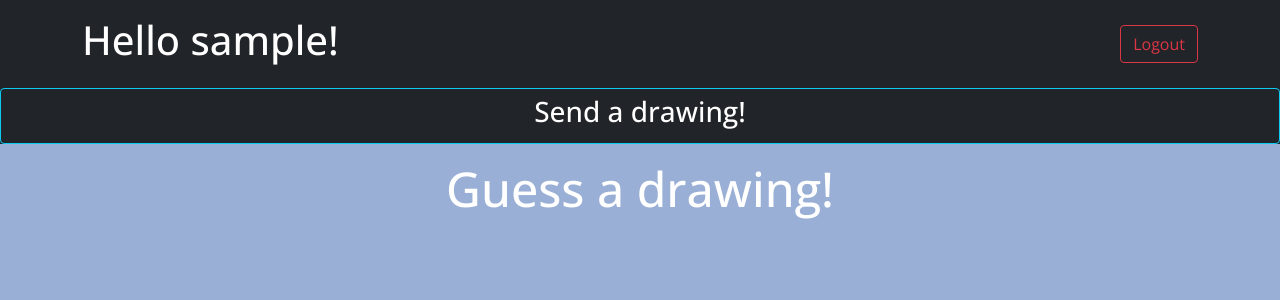
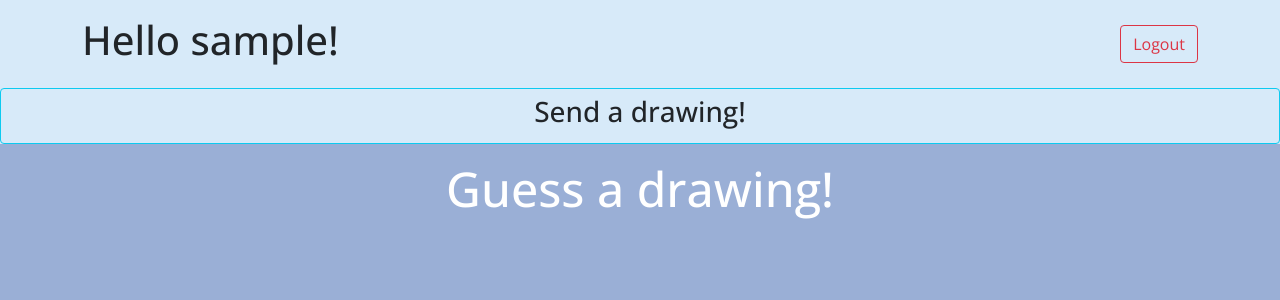
Before and after one commit to PPadilla44/draw_something, a Flask app: template flask_app/templates/dashboard.html in a window 1280 px wide. Shown: the top 300 px of the page. Run offline with Flask 2, Linux system fonts and the light colour scheme; the template is opened without the code that fills it: most values are stand-ins (such as "Sample title", 1, 10 or a date in 2020); data that the repository does not hold is empty; parts of the project's set-up code (start-up, migrations or seed data) failed here and were passed over.

Commit message:
added favicon and cancel button for searches

```diff
--- a/flask_app/controllers/controller_drawing.py
+++ b/flask_app/controllers/controller_drawing.py
@@ -45,6 +45,9 @@ def get_drawing():
 @app.route("/game/guess/<id>")
 def guess_drawing(id):
 
+    if "uuid" not in session:
+        return redirect("/register")
+
     drawing = model_drawing.Drawing.get_drawing_by_id({'id': id})
 
     if(drawing['receiver_id'] != session['uuid']):
@@ -63,6 +66,9 @@ def guess_drawing(id):
 @app.route("/delete/drawing/<int:id>")
 def delete_drawing(id):
 
+    if "uuid" not in session:
+        return redirect("/register")
+
     drawing = model_drawing.Drawing.get_drawing_by_id({'id': id})
 
     if (session['uuid'] != drawing['receiver_id']):
--- a/flask_app/controllers/controller_routes.py
+++ b/flask_app/controllers/controller_routes.py
@@ -27,6 +27,9 @@ def show_reg():
 
 @app.route("/dashboard")
 def dashboard():
+    print(session)
+    if "uuid" not in session:
+        return redirect("/register")
 
     context = {
         "curUser" : model_user.User.get_user_by_id( { "id": session["uuid"] } ),
--- a/flask_app/static/css/drawing.css
+++ b/flask_app/static/css/drawing.css
@@ -66,19 +66,20 @@ body
 }
 
 .select-user {
-    background-color: rgb(33, 37, 41);
-    color: white;
+    background-color: #D7EAF9;
+    /* background-color: rgb(33, 37, 41); */
+    color: black;
 }
 
 .select-user:hover {
-    background-color: rgb(108, 117, 125);
+    background-color: #9AAFD6;
+    /* background-color: rgb(108, 117, 125); */
     font-size: larger;
     transition: .5s;
 
 }
 
 .select-user:hover h4 {
-    color: black;
     font-size: 1.7rem;
     font-weight: 700;
     transition: .5s;
--- a/flask_app/static/js/game.js
+++ b/flask_app/static/js/game.js
@@ -2,6 +2,7 @@ var userList;
 var who;
 var gamesDom;
 var sendBtn;
+var collapseBtn;
 var searchForm;
 var dashTitle;
 
@@ -23,6 +24,7 @@ window.onload = () => {
     userList = document.getElementById("userList")
     who = document.getElementById("who")
     sendBtn = document.getElementById('send-button');
+    collapseBtn = document.getElementById('collapse-btn');
     gamesDom = document.getElementById('games');
     searchForm = document.getElementById('search');
     dashTitle = document.getElementById('dash-title');
@@ -42,7 +44,6 @@ window.onload = () => {
                     <a href="/game/guess/${game.id}" style="cursor: pointer;" class="dash-drawings d-flex align-items-center flex-column rounded bg-secondary">
                         <h1>${game.creator.username}</h1>
                         <img  src=${game.image}>
-
                     <a>
                     `)
             }
@@ -51,10 +52,19 @@ window.onload = () => {
 }
 
 const selectUser = () => {
-    sendBtn.style.display = "none"
-    who.style.display = "block"
-    userList.style.display = "block"
+    sendBtn.style.display = "none";
 
+    collapseBtn.style.display = "block";
+    who.style.display = "block";
+    userList.style.display = "block";
+}
+
+const collapse = () => {
+    sendBtn.style.display = "block";
+
+    collapseBtn.style.display = "none";
+    who.style.display = "none";
+    userList.style.display = "none";
 }
 
 const select = (user) => {
--- a/flask_app/templates/base.html
+++ b/flask_app/templates/base.html
@@ -5,6 +5,16 @@
     <meta charset="UTF-8">
     <meta http-equiv="X-UA-Compatible" content="IE=edge">
     <meta name="viewport" content="width=device-width, initial-scale=1.0">
+
+
+    <link rel="apple-touch-icon" sizes="180x180" href="/static/favicons/apple-touch-icon.png">
+    <link rel="icon" type="image/png" sizes="32x32" href="/static/favicons//favicon-32x32.png">
+    <link rel="icon" type="image/png" sizes="16x16" href="/static/favicons//favicon-16x16.png">
+    <link rel="manifest" href="/static/favicons//site.webmanifest">
+    <link rel="mask-icon" href="/static/favicons//safari-pinned-tab.svg" color="#9aafd6">
+    <meta name="msapplication-TileColor" content="#9aafd6">
+    <meta name="theme-color" content="#ffffff">
+
     <link href='https://cdn.jsdelivr.net/npm/bootstrap@5.0.0/dist/css/bootstrap.min.css' rel='stylesheet'
         integrity='sha384-wEmeIV1mKuiNpC+IOBjI7aAzPcEZeedi5yW5f2yOq55WWLwNGmvvx4Um1vskeMj0' crossorigin='anonymous'>
     <link rel="stylesheet" href="{{ url_for('static', filename='css/drawing.css') }}">
--- a/flask_app/templates/dashboard.html
+++ b/flask_app/templates/dashboard.html
@@ -7,18 +7,18 @@
 
 {% block content %}
 
-<div class="nav bg-dark text-white justify-content-center flex-column">
+<div style="background-color: #D7EAF9" class="nav text-white justify-content-center flex-column">
 
-    <div class="mb-3 mt-3 d-flex justify-content-between container align-items-center">
+    <div class="mb-3 text-dark mt-3 d-flex justify-content-between container align-items-center">
         <h1>Hello {{ curUser.username }}!</h1>
         <a class="btn btn-outline-danger" href="/logout">Logout</a>
     </div>
-    <button id="send-button" class=" btn btn-outline-info text-white" onclick="selectUser()">
-        <h3>Send a drawing!</h3>
+    <button  id="send-button" class=" btn btn-outline-info text-white" onclick="selectUser()">
+        <h3 class="text-dark">Send a drawing!</h3>
     </button>
-    <h2 id="who" class=" mt-2 text-center" style="display: none">Who Would You Like To Send To?</h2>
+    <h2 id="who" class="text-dark mt-2 text-center" style="display: none">Who Would You Like To Send To?</h2>
+    <button id="collapse-btn" class="btn btn-outline-info" style="display: none; width: fit-content; align-self: center;" onclick="collapse()">Cancel</button>
     <ul class="list-group text-center" style="display: none; cursor: pointer;" id="userList">
-
         <form id="search" class="form-inline d-flex container-sm mt-3 mb-3 ">
             <input name="username" class="me-2 form-control mr-sm-2" type="search" placeholder="Search by user name"
                 aria-label="Search">
```
Also changed, not shown: flask_app/static/favicons/browserconfig.xml (added, +9 -0 lines), flask_app/static/favicons/android-chrome-192x192.png (added), flask_app/static/favicons/android-chrome-512x512.png (added), flask_app/static/favicons/apple-touch-icon.png (added), flask_app/static/favicons/favicon-16x16.png (added), flask_app/static/favicons/favicon-32x32.png (added), flask_app/static/favicons/favicon.ico (added), flask_app/static/favicons/mstile-150x150.png (added), flask_app/static/favicons/safari-pinned-tab.svg (added), flask_app/static/favicons/site.webmanifest (added), flask_app/templates/register.html (line endings or trailing spaces).
